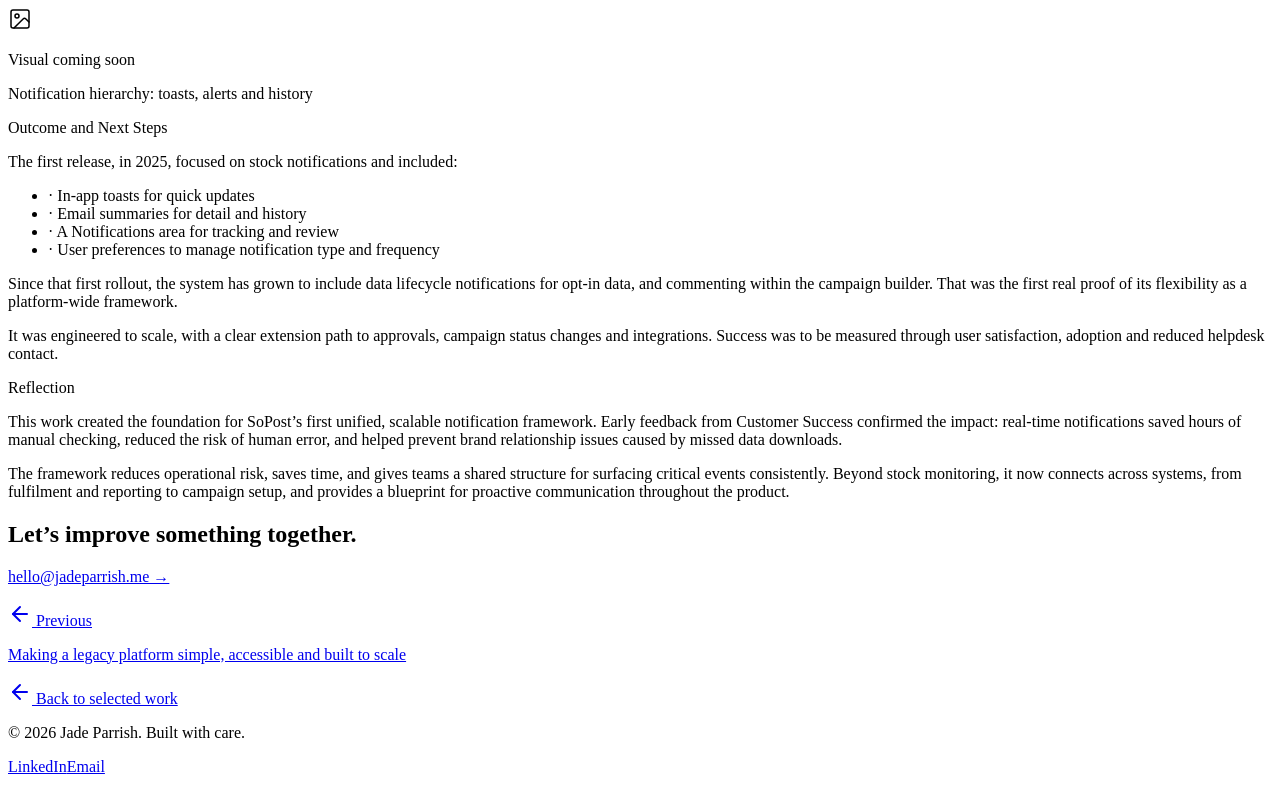
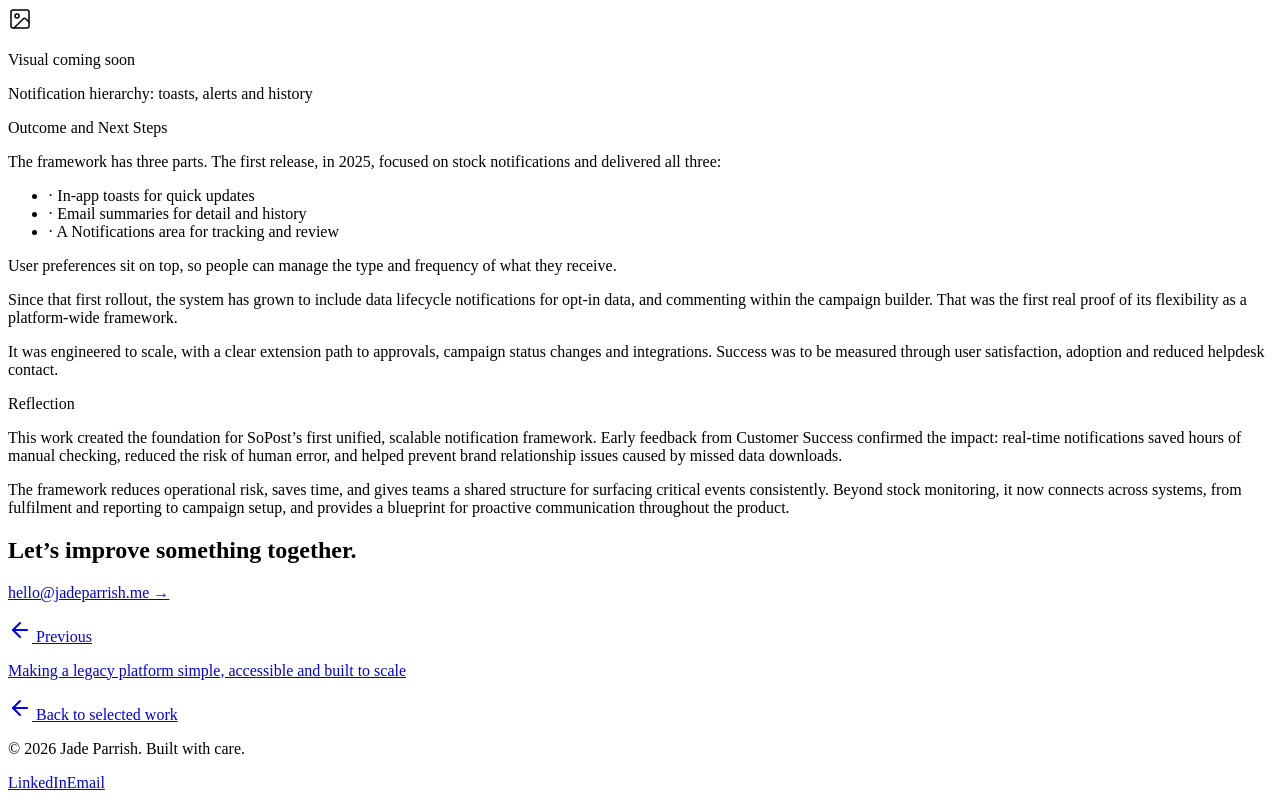
Before and after one commit to jadeparrish/portfolio, a Next.js app: page /work/notifications in a window 1280 px wide. Shown: the part 1308-2108 px from the top of the page. Built offline with nearby package versions, Linux system fonts and the light colour scheme.

Commit message:
Revise notification framework description
Updated the description of the notification framework and user preferences.

```diff
--- a/app/work/notifications/page.js
+++ b/app/work/notifications/page.js
@@ -199,16 +199,20 @@ export default function NotificationsCaseStudy() {
         <section className="py-12 border-b border-neutral-200/80">
           <SectionLabel>Outcome and Next Steps</SectionLabel>
           <p className="text-neutral-700 leading-relaxed mb-4">
-            The first release, in 2025, focused on stock notifications and included:
+            The framework has three parts. The first release, in 2025, focused on stock
+            notifications and delivered all three:
           </p>
           <Bullets
             items={[
               'In-app toasts for quick updates',
               'Email summaries for detail and history',
               'A Notifications area for tracking and review',
-              'User preferences to manage notification type and frequency',
             ]}
           />
+          <p className="text-neutral-700 leading-relaxed mt-4">
+            User preferences sit on top, so people can manage the type and frequency of
+            what they receive.
+          </p>
           <p className="text-neutral-700 leading-relaxed mt-4">
             Since that first rollout, the system has grown to include data lifecycle
             notifications for opt-in data, and commenting within the campaign builder.
```
